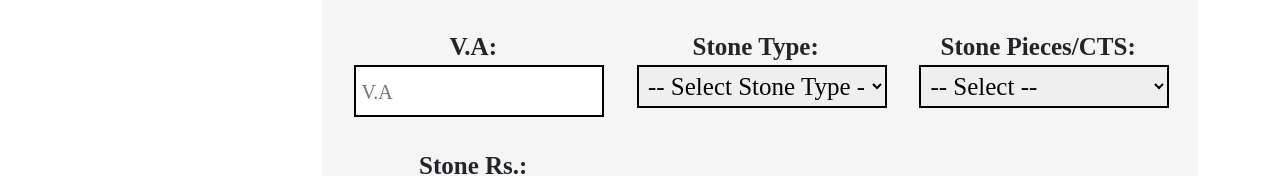
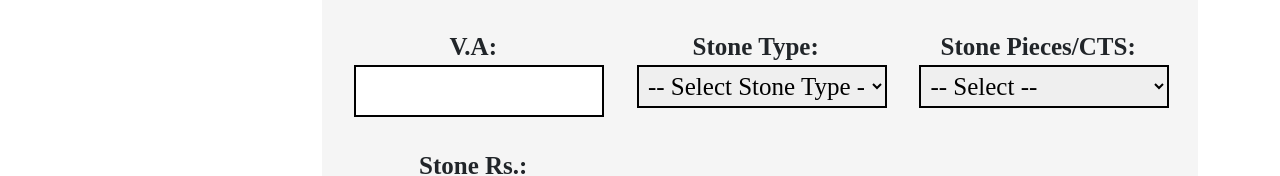
Before and after one commit to jaswanth7-git/gbs_frontend, an Angular app: page /stock in a window 1280 px wide. Shown: the part 919-1095 px from the top of the page. Built offline with nearby package versions, Linux system fonts and the light colour scheme; no server answers.

Commit message:
"Stock Component Validations and navbar redirect"

```diff
--- a/src/app/components/stock/stock.component.html
+++ b/src/app/components/stock/stock.component.html
@@ -47,19 +47,19 @@
             </div>
             <div class="input-fields">
                 <label for="barcodeprefix">Barcode Prefix:
-                    <input type="text" placeholder="Barcode Prefix" [(ngModel)]="barcode" name="barcode"  ngModel required ></label><br>
+                    <input type="text" placeholder="Barcode Prefix"  ngModel minlength="2" maxlength="2" [(ngModel)]="barcode" name="barcode"  ngModel required ></label><br>
             </div>
             <div class="input-fields">
                 <label for="gramweight">Gram Weight:
-                    <input type="text" placeholder="Gram Weight" [(ngModel)]="gramweight" name="gramweight"  ngModel required></label><br>
+                    <input type="number" min="0" placeholder="Gram Weight" [(ngModel)]="gramweight" name="gramweight"  ngModel required></label><br>
             </div>
             <div class="input-fields">
                 <label for="netweight">Net Weight:
-                    <input type="text" placeholder="Net Weight" [(ngModel)]="netweight" name="netweight"  ngModel required></label><br>
+                    <input type="number" min="0" placeholder="Net Weight" [(ngModel)]="netweight" name="netweight"  ngModel required></label><br>
             </div>
             <div class="input-fields">
                 <label for="ratepergram">Rate Per Gram:
-                    <input type="text" placeholder="Rate Per Gram" [(ngModel)]="ratepergram" name="ratepergram"  ngModel (change)="calculate()" readonly></label><br>
+                    <input type="number" min="0" placeholder="Rate Per Gram" [(ngModel)]="ratepergram" name="ratepergram"  ngModel (change)="calculate()" readonly></label><br>
             </div>
             <div class="input-fields">
                 <label for="making-charge">Making Charge:
@@ -72,7 +72,7 @@
             </div>
             <div class="input-fields">
                 <label for="makingdirect">Making Direct:
-                    <input type="text" placeholder="Making Charge" [(ngModel)]="mcvalue" name="mcvalue"  ngModel (change)="mgcalculate()" required></label><br>
+                    <input type="number" min="0" placeholder="Making Charge" [(ngModel)]="mcvalue" name="mcvalue"  ngModel (change)="mgcalculate()" required></label><br>
             </div>
             <div class="input-fields">
                 <label for="wastagecharge">Wastage Charge:
@@ -85,11 +85,11 @@
             </div>
             <div class="input-fields">
                 <label for="wastagedirect">Wastage Direct:
-                    <input type="text" placeholder="Wastage Charge" [(ngModel)]="wcvalue" name="wcvalue"  ngModel (change)="wdcalculate()" required></label><br>
+                    <input type="number" min="0" placeholder="Wastage Charge" [(ngModel)]="wcvalue" name="wcvalue"  ngModel (change)="wdcalculate()" required></label><br>
             </div>
             <div class="input-fields">
                 <label for="va">V.A:
-                    <input type="text" placeholder="V.A" [(ngModel)]="vavalue" name="vavalue"  ngModel required></label><br>
+                    <input type="number" min="0" [(ngModel)]="vavalue" name="vavalue"  ngModel required></label><br>
             </div>
             <div class="input-fields">
                 <label for="stonetype">Stone Type:
@@ -112,11 +112,11 @@
             </div>
             <div class="input-fields"  *ngIf="isVisible">
                 <label for="stonepieces">Stone Pieces.:
-                    <input type="text" placeholder="Stone Pieces." [(ngModel)]="stonepieces" name="stonepieces"  ngModel (change)="stonecalculate()" required></label><br>
+                    <input type="number" min="0" [(ngModel)]="stonepieces" name="stonepieces"  ngModel (change)="stonecalculate()" required></label><br>
             </div>
             <div class="input-fields">
                 <label for="stoneRs">Stone Rs.:
-                    <input type="text" placeholder="Stone Rs." [(ngModel)]="stoneRs" name="stoneRs"  ngModel (change)="stonecalculate()" required></label><br>
+                    <input type="number" min="0" placeholder="Stone Rs." [(ngModel)]="stoneRs" name="stoneRs"  ngModel (change)="stonecalculate()" required></label><br>
             </div>
         </div>
         <!-- <input type="submit" (click)="submit_product" value="submit"> -->
--- a/src/app/components/stock/stock.component.ts
+++ b/src/app/components/stock/stock.component.ts
@@ -157,7 +157,6 @@ export class StockComponent {
   }
   submit_product(){
     let myId = uuid.v4();
-    console.log(myId.slice(0,6));
     let data = {
       ItemName_Description: this.itemname+"",
       HSNCode: this.hsncode+"",
@@ -185,6 +184,8 @@ export class StockComponent {
     console.log(data);
     this.api.postApi("api/products/"+this.CategoryDropdownResponse+"/"+this.SubCategoryDropdownResponse,data).subscribe((response) => {
       console.log("Product Pushed to database");
+      alert("Product Pushed to database");
+      window.location.reload();
     });
   }
 
--- a/src/app/navbar/navbar.component.html
+++ b/src/app/navbar/navbar.component.html
@@ -5,19 +5,19 @@
     </div>
       <ul class="nav-links">
         <li>
-          <a href="#" class="active">
+          <a href="./" class="active">
             <i class='bx bx-grid-alt' ></i>
             <span class="links_name">Dashboard</span>
           </a>
         </li>
         <li>
-          <a href="#">
+          <a href="./productlist">
             <i class='bx bx-box' ></i>
             <span class="links_name">Product</span>
           </a>
         </li>
         <li>
-          <a href="#">
+          <a href="./customizedorders">
             <i class='bx bx-list-ul' ></i>
             <span class="links_name">Order list</span>
           </a>
@@ -29,7 +29,7 @@
           </a>
         </li>
         <li>
-          <a href="#">
+          <a href="./stock">
             <i class='bx bx-coin-stack' ></i>
             <span class="links_name">Stock</span>
           </a>
```
